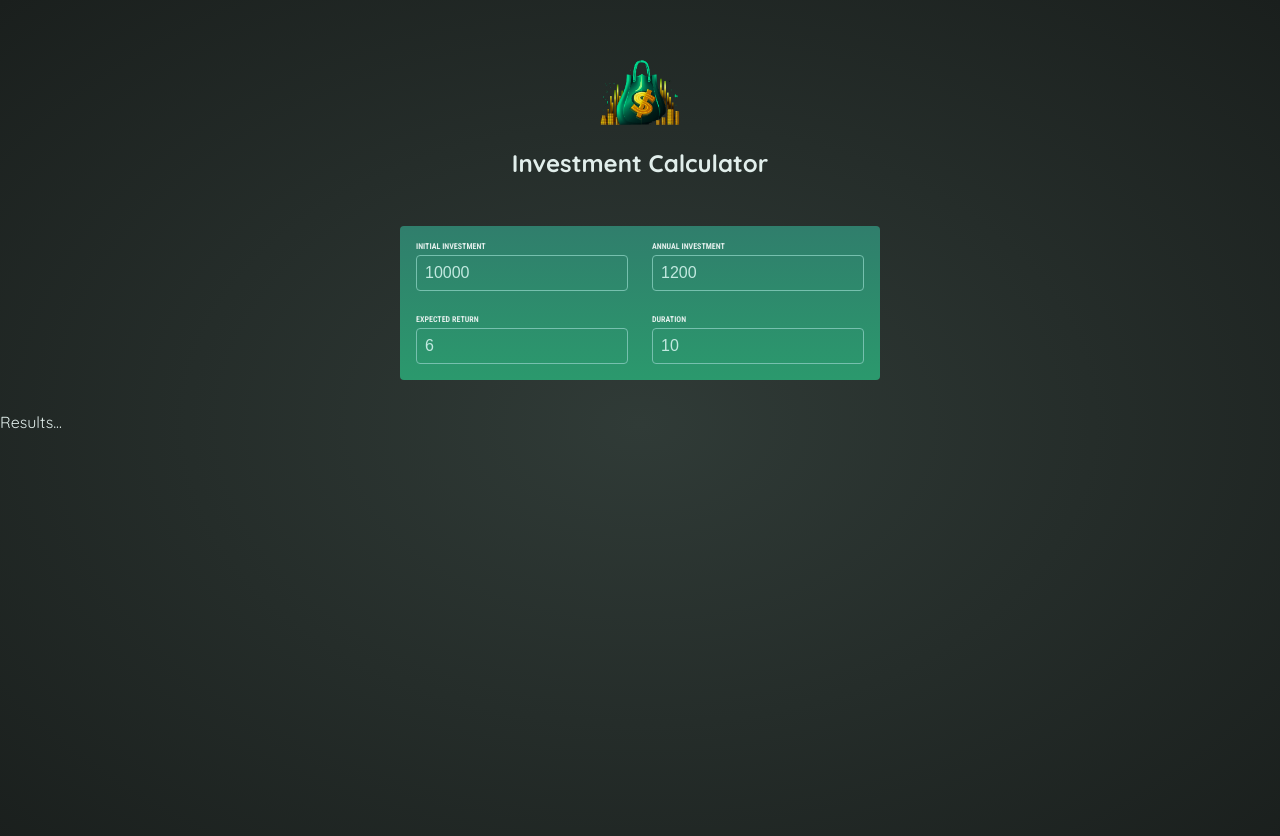
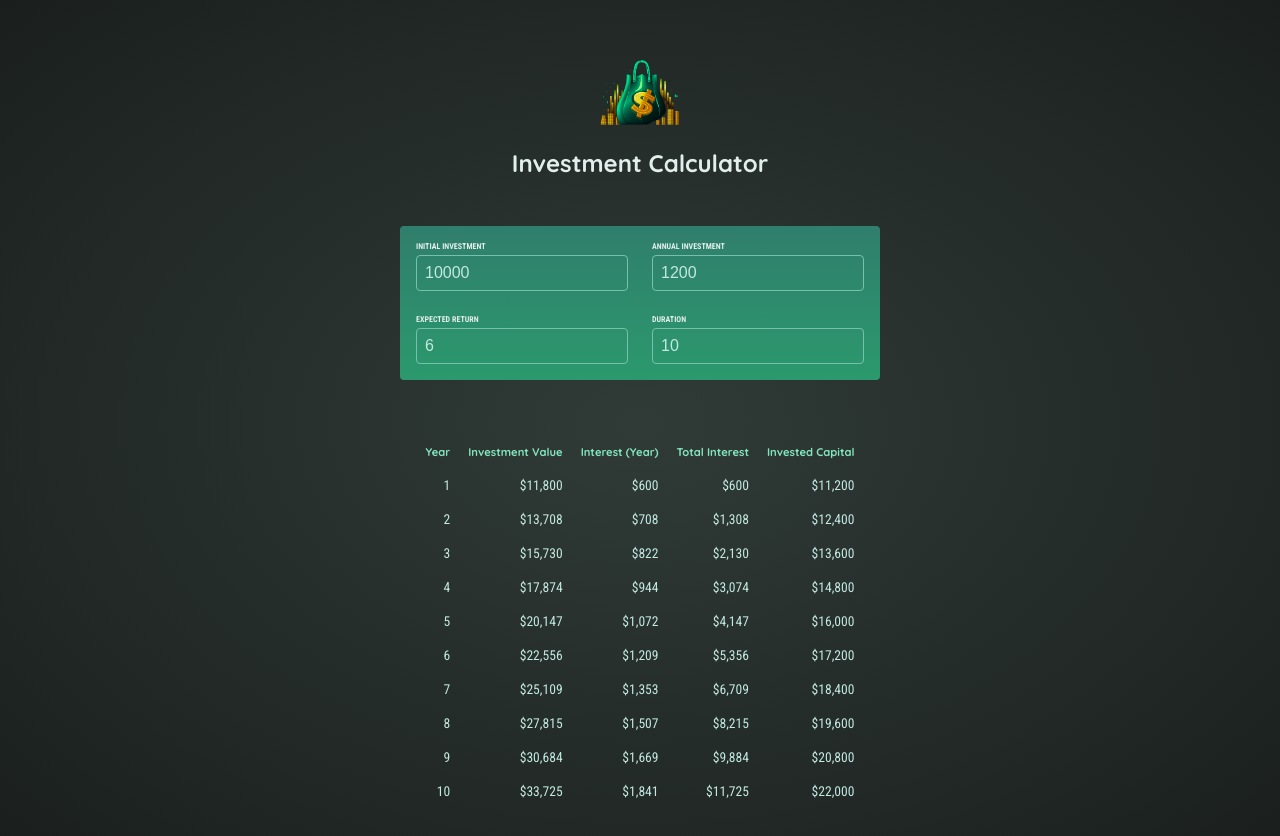
Before and after one commit to pedrocasteli/investment-calculator, a React (Vite) app: page / in a window 1280 px wide. Shown: the top 836 px of the page. Built offline with nearby package versions, Linux system fonts and the light colour scheme.

Commit message:
Display the result table based on the input

```diff
--- a/src/components/Results.jsx
+++ b/src/components/Results.jsx
@@ -1,9 +1,44 @@
-import { calculateInvestmentResults } from "../util/investment";
+import { calculateInvestmentResults, formatter } from "../util/investment";
 
 const Results = ({ input }) => {
   const resultsData = calculateInvestmentResults(input);
-  console.log(resultsData);
-  return <p>Results...</p>;
+  const initialInvestment =
+    resultsData[0].valueEndOfYear -
+    resultsData[0].interest -
+    resultsData[0].annualInvestment;
+
+  return (
+    <table id="result">
+      <thead>
+        <tr>
+          <th>Year</th>
+          <th>Investment Value</th>
+          <th>Interest (Year)</th>
+          <th>Total Interest</th>
+          <th>Invested Capital</th>
+        </tr>
+      </thead>
+      <tbody>
+        {resultsData.map((yearData) => {
+          const totalInterest =
+            yearData.valueEndOfYear -
+            yearData.annualInvestment * yearData.year -
+            initialInvestment;
+          const totalAmountInvested = yearData.valueEndOfYear - totalInterest;
+
+          return (
+            <tr key={yearData.year}>
+              <td>{yearData.year}</td>
+              <td>{formatter.format(yearData.valueEndOfYear)}</td>
+              <td>{formatter.format(yearData.interest)}</td>
+              <td>{formatter.format(totalInterest)}</td>
+              <td>{formatter.format(totalAmountInvested)}</td>
+            </tr>
+          );
+        })}
+      </tbody>
+    </table>
+  );
 };
 
 export default Results;
```
